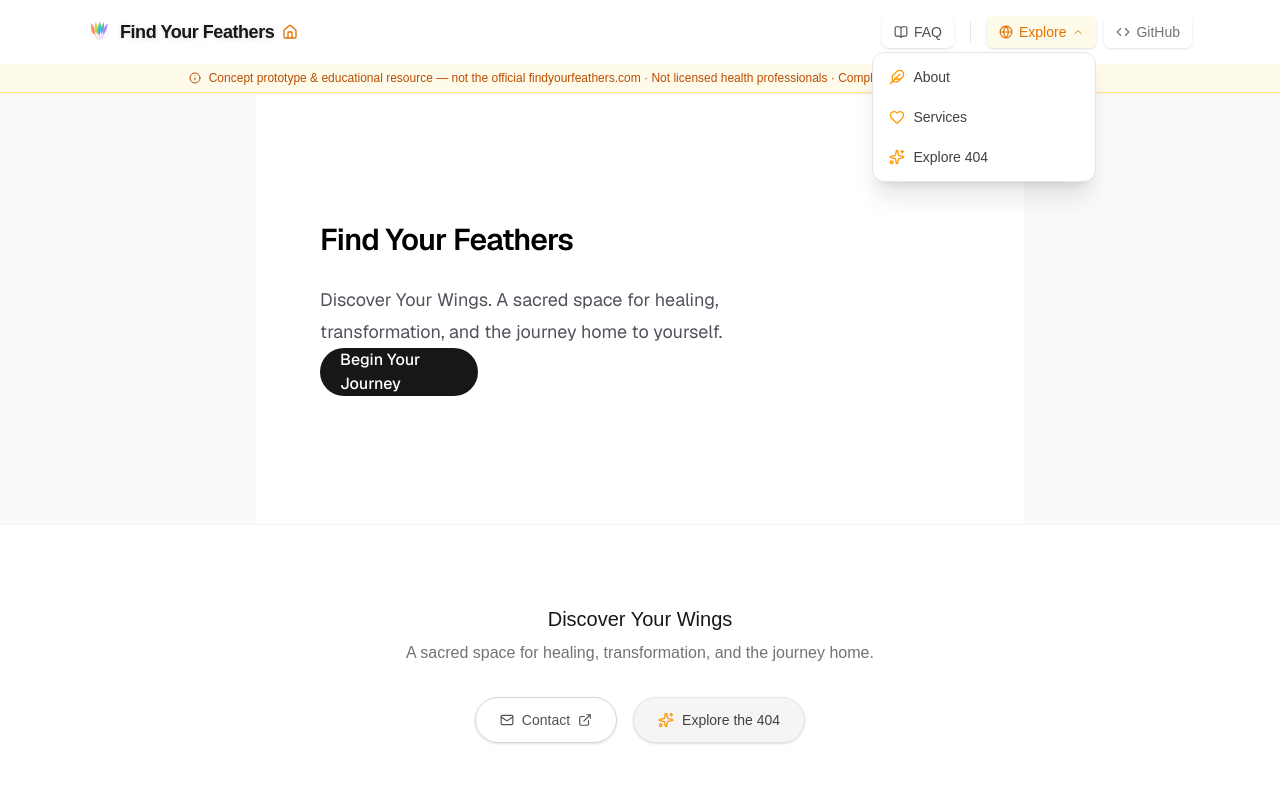
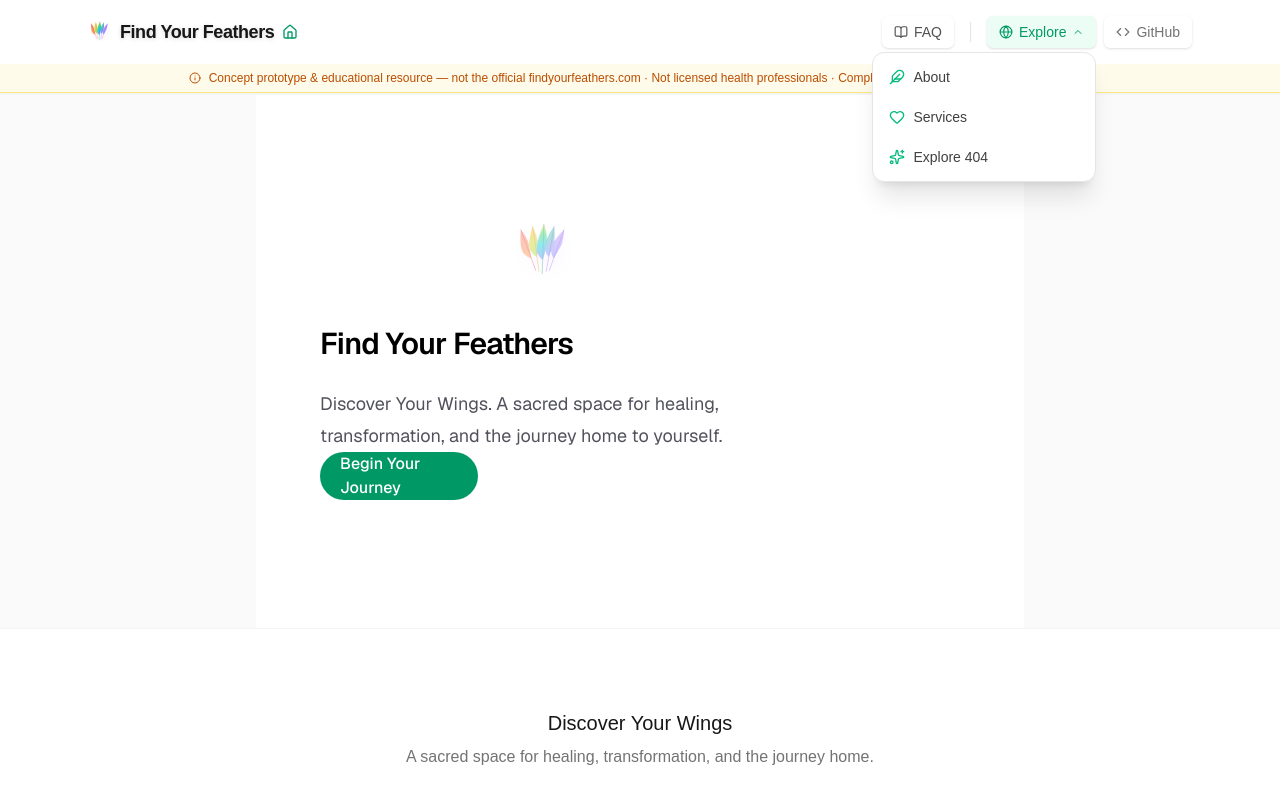
Before and after one commit to drasticstatic/findyourfeathers-public-preview, a Next.js app: page / in a window 1280 px wide. Both pictures are taken after a click on the button "Explore". Shown: the top 800 px of the page. Built offline with nearby package versions, Linux system fonts and the light colour scheme.

Commit message:
Sync from private repo

```diff
--- a/src/app/not-found.tsx
+++ b/src/app/not-found.tsx
@@ -1,10 +1,24 @@
 "use client";
 
+import { useState, useEffect } from "react";
 import { motion } from "framer-motion";
 import Link from "next/link";
 import { Home, Feather } from "lucide-react";
 
+function useMountCheck() {
+  const [mounted, setMounted] = useState(false);
+  useEffect(() => {
+    setMounted(true);
+  }, []);
+  return mounted;
+}
+
 export default function NotFound() {
+  useMountCheck();
+  const isBrowser = typeof window !== "undefined";
+  const isDev = isBrowser && (window.location.hostname === "localhost" || window.location.hostname.includes("127.0.0.1"));
+  const siteBasePath = isDev ? "" : "/findyourfeathers-public-preview";
+
   return (
     <div className="flex flex-col items-center justify-center min-h-screen px-6 text-center bg-gradient-to-b from-emerald-50 via-white to-white dark:from-neutral-950 dark:via-neutral-950 dark:to-neutral-900">
       <motion.div
@@ -13,7 +27,7 @@ export default function NotFound() {
         transition={{ duration: 0.6, ease: "easeOut" as const }}
         className="relative"
       >
-        {/* 404 number */}
+        {/* 404 number with favicon watermark */}
         <div className="relative">
           <span className="text-[8rem] sm:text-[12rem] font-bold leading-none text-emerald-100 dark:text-neutral-800 select-none">
             404
@@ -21,6 +35,17 @@ export default function NotFound() {
           <div className="absolute inset-0 flex items-center justify-center">
             <Feather className="h-16 w-16 text-emerald-500 dark:text-emerald-400 opacity-60" />
           </div>
+        </div>
+
+        {/* Favicon watermark */}
+        <div className="fixed top-[40%] left-1/2 -translate-x-1/2 -translate-y-1/2 pointer-events-none z-0" aria-hidden>
+          <motion.img
+            src={`${siteBasePath}/favicon.svg`}
+            alt=""
+            className="h-[50vh] w-[50vh] sm:h-[60vh] sm:w-[60vh] max-w-[80vw] max-h-[80vw] opacity-[0.10] dark:opacity-[0.06] select-none"
+            animate={{ scale: [1, 1.03, 1], opacity: [0.10, 0.13, 0.10] }}
+            transition={{ duration: 4, repeat: Infinity, ease: "easeInOut" }}
+          />
         </div>
 
         <h1 className="mt-6 text-2xl sm:text-3xl font-semibold text-neutral-900 dark:text-neutral-50">
--- a/src/app/page.tsx
+++ b/src/app/page.tsx
@@ -1,8 +1,43 @@
+"use client";
+
+import { useState, useEffect } from "react";
+import { motion } from "framer-motion";
+
+function useMountCheck() {
+  const [mounted, setMounted] = useState(false);
+  useEffect(() => {
+    setMounted(true);
+  }, []);
+  return mounted;
+}
+
 export default function Home() {
+  useMountCheck();
+  const isBrowser = typeof window !== "undefined";
+  const isDev = isBrowser && (window.location.hostname === "localhost" || window.location.hostname.includes("127.0.0.1"));
+  const siteBasePath = isDev ? "" : "/findyourfeathers-public-preview";
+
   return (
-    <div className="flex flex-col flex-1 items-center justify-center bg-zinc-50 font-sans dark:bg-black">
-      <main className="flex flex-1 w-full max-w-3xl flex-col items-center justify-between py-32 px-16 bg-white dark:bg-black sm:items-start">
+    <div className="flex flex-col flex-1 items-center justify-center bg-zinc-50 font-sans dark:bg-black relative overflow-hidden">
+      {/* Favicon watermark */}
+      <div className="fixed top-1/2 left-1/2 -translate-x-1/2 -translate-y-1/2 pointer-events-none z-0" aria-hidden>
+        <motion.img
+          src={`${siteBasePath}/favicon.svg`}
+          alt=""
+          className="h-[40vh] w-[40vh] max-w-[60vw] max-h-[60vw] opacity-[0.08] dark:opacity-[0.06] select-none"
+          animate={{ scale: [1, 1.03, 1], opacity: [0.08, 0.12, 0.08] }}
+          transition={{ duration: 4, repeat: Infinity, ease: "easeInOut" }}
+        />
+      </div>
+
+      <main className="flex flex-1 w-full max-w-3xl flex-col items-center justify-between py-32 px-16 bg-white dark:bg-black sm:items-start relative z-10">
         <div className="flex flex-col items-center gap-6 text-center sm:items-start sm:text-left">
+          <img
+            src={`${siteBasePath}/favicon.svg`}
+            alt=""
+            className="mx-auto h-16 w-16 mb-4 opacity-50 pointer-events-none select-none"
+            aria-hidden
+          />
           <h1 className="max-w-xs text-3xl font-semibold leading-10 tracking-tight text-black dark:text-zinc-50">
             Find Your Feathers
           </h1>
@@ -13,7 +48,7 @@ export default function Home() {
         </div>
         <div className="flex flex-col gap-4 text-base font-medium sm:flex-row">
           <a
-            className="flex h-12 w-full items-center justify-center gap-2 rounded-full bg-foreground px-5 text-background transition-colors hover:bg-[#383838] dark:hover:bg-[#ccc] md:w-[158px]"
+            className="flex h-12 w-full items-center justify-center gap-2 rounded-full bg-emerald-600 dark:bg-emerald-500 px-5 text-white transition-colors hover:bg-emerald-700 dark:hover:bg-emerald-400 md:w-[158px]"
             href="#explore"
           >
             Begin Your Journey
--- a/src/components/layout/Navbar.tsx
+++ b/src/components/layout/Navbar.tsx
@@ -78,11 +78,11 @@ export default function Navbar() {
           <Link
             href="/"
             onClick={handleHomeClick}
-            className="inline-flex items-center gap-2 text-lg font-semibold tracking-tight text-neutral-900 dark:text-neutral-50 hover:text-amber-600 dark:hover:text-amber-400 transition-colors group min-h-[44px] min-w-[44px]"
+            className="inline-flex items-center gap-2 text-lg font-semibold tracking-tight text-neutral-900 dark:text-neutral-50 hover:text-emerald-600 dark:hover:text-emerald-400 transition-colors group min-h-[44px] min-w-[44px]"
           >
             <img src="/favicon.svg" alt="" className="h-6 w-6 group-hover:scale-110 transition-transform" />
             <span className="drop-shadow-sm">Find Your Feathers</span>
-            <Home className="h-4 w-4 text-amber-600 dark:text-amber-400 group-hover:scale-110 transition-transform" />
+            <Home className="h-4 w-4 text-emerald-600 dark:text-emerald-400 group-hover:scale-110 transition-transform" />
           </Link>
 
           <div className="hidden md:flex items-center gap-2 flex-1 justify-end">
@@ -93,7 +93,7 @@ export default function Navbar() {
                   href={link.href}
                   target="_blank"
                   rel="noopener noreferrer"
-                  className="inline-flex items-center gap-1.5 px-3 py-1.5 text-sm text-neutral-600 dark:text-neutral-400 hover:text-amber-600 dark:hover:text-amber-400 transition-all rounded-md hover:bg-neutral-100 dark:hover:bg-neutral-800/50 shadow-sm hover:shadow-md hover:-translate-y-0.5"
+                  className="inline-flex items-center gap-1.5 px-3 py-1.5 text-sm text-neutral-600 dark:text-neutral-400 hover:text-emerald-600 dark:hover:text-emerald-400 transition-all rounded-md hover:bg-neutral-100 dark:hover:bg-neutral-800/50 shadow-sm hover:shadow-md hover:-translate-y-0.5"
                 >
                   <link.icon className="h-3.5 w-3.5" />
                   {link.label}
@@ -105,8 +105,8 @@ export default function Navbar() {
                   href={link.href}
                   className={`inline-flex items-center gap-1.5 px-3 py-1.5 text-sm rounded-md transition-all shadow-sm hover:shadow-md hover:-translate-y-0.5 ${
                     pathname === link.href
-                      ? "text-amber-600 dark:text-amber-400 bg-amber-50 dark:bg-amber-950/30"
-                      : "text-neutral-600 dark:text-neutral-400 hover:text-amber-600 dark:hover:text-amber-400 hover:bg-neutral-100 dark:hover:bg-neutral-800/50"
+                      ? "text-emerald-600 dark:text-emerald-400 bg-emerald-50 dark:bg-emerald-950/30"
+                      : "text-neutral-600 dark:text-neutral-400 hover:text-emerald-600 dark:hover:text-emerald-400 hover:bg-neutral-100 dark:hover:bg-neutral-800/50"
                   }`}
                 >
                   <link.icon className="h-3.5 w-3.5" />
@@ -123,8 +123,8 @@ export default function Navbar() {
                 onClick={() => setSiteMenuOpen(!siteMenuOpen)}
                 className={`inline-flex items-center gap-1.5 px-3 py-1.5 text-sm rounded-md transition-all shadow-sm hover:shadow-md hover:-translate-y-0.5 ${
                   siteMenuOpen
-                    ? "text-amber-600 dark:text-amber-400 bg-amber-50 dark:bg-amber-950/30"
-                    : "text-neutral-600 dark:text-neutral-400 hover:text-amber-600 dark:hover:text-amber-400 hover:bg-neutral-100 dark:hover:bg-neutral-800/50"
+                    ? "text-emerald-600 dark:text-emerald-400 bg-emerald-50 dark:bg-emerald-950/30"
+                    : "text-neutral-600 dark:text-neutral-400 hover:text-emerald-600 dark:hover:text-emerald-400 hover:bg-neutral-100 dark:hover:bg-neutral-800/50"
                 }`}
               >
                 <Globe className="h-3.5 w-3.5" />
@@ -143,11 +143,11 @@ export default function Navbar() {
                       onClick={() => setSiteMenuOpen(false)}
                       className={`flex items-center gap-2 px-4 py-2.5 text-sm transition-colors ${
                         pathname === link.href
-                          ? "text-amber-600 dark:text-amber-400 bg-amber-50 dark:bg-amber-950/30"
-                          : "text-neutral-700 dark:text-neutral-300 hover:text-amber-600 dark:hover:text-amber-400 hover:bg-neutral-50 dark:hover:bg-neutral-800/50"
+                          ? "text-emerald-600 dark:text-emerald-400 bg-emerald-50 dark:bg-emerald-950/30"
+                          : "text-neutral-700 dark:text-neutral-300 hover:text-emerald-600 dark:hover:text-emerald-400 hover:bg-neutral-50 dark:hover:bg-neutral-800/50"
                       }`}
                     >
-                      <link.icon className="h-4 w-4 text-amber-500" />
+                      <link.icon className="h-4 w-4 text-emerald-500" />
                       {link.label}
                     </Link>
                   ))}
@@ -170,7 +170,7 @@ export default function Navbar() {
           {/* Hamburger */}
           <button
             onClick={() => setMenuOpen(!menuOpen)}
-            className="md:hidden p-2 -mr-2 text-neutral-700 dark:text-neutral-300 hover:text-amber-600 dark:hover:text-amber-400 transition-colors shadow-sm hover:shadow-md rounded-md"
+            className="md:hidden p-2 -mr-2 text-neutral-700 dark:text-neutral-300 hover:text-emerald-600 dark:hover:text-emerald-400 transition-colors shadow-sm hover:shadow-md rounded-md"
             aria-label={menuOpen ? "Close menu" : "Open menu"}
           >
             {menuOpen ? <X className="h-6 w-6" /> : <Menu className="h-6 w-6" />}
@@ -216,11 +216,11 @@ export default function Navbar() {
                 }}
                 className={`flex items-center gap-2 px-4 py-3 text-sm rounded-lg transition-all shadow-sm hover:shadow-md hover:-translate-y-0.5 ${
                   pathname === "/"
-                    ? "text-amber-600 dark:text-amber-400 bg-amber-50 dark:bg-amber-950/30 font-medium"
-                    : "text-neutral-700 dark:text-neutral-300 hover:text-amber-600 dark:hover:text-amber-400 hover:bg-neutral-50 dark:hover:bg-neutral-800/50"
+                    ? "text-emerald-600 dark:text-emerald-400 bg-emerald-50 dark:bg-emerald-950/30 font-medium"
+                    : "text-neutral-700 dark:text-neutral-300 hover:text-emerald-600 dark:hover:text-emerald-400 hover:bg-neutral-50 dark:hover:bg-neutral-800/50"
                 }`}
               >
-                <Home className="h-4 w-4 text-amber-500" />
+                <Home className="h-4 w-4 text-emerald-500" />
                 Home
               </Link>
 
@@ -231,11 +231,11 @@ export default function Navbar() {
                   onClick={() => setMenuOpen(false)}
                   className={`flex items-center gap-2 px-4 py-3 text-sm rounded-lg transition-all shadow-sm hover:shadow-md hover:-translate-y-0.5 ${
                     pathname === link.href
-                      ? "text-amber-600 dark:text-amber-400 bg-amber-50 dark:bg-amber-950/30 font-medium"
-                      : "text-neutral-700 dark:text-neutral-300 hover:text-amber-600 dark:hover:text-amber-400 hover:bg-neutral-50 dark:hover:bg-neutral-800/50"
+                      ? "text-emerald-600 dark:text-emerald-400 bg-emerald-50 dark:bg-emerald-950/30 font-medium"
+                      : "text-neutral-700 dark:text-neutral-300 hover:text-emerald-600 dark:hover:text-emerald-400 hover:bg-neutral-50 dark:hover:bg-neutral-800/50"
                   }`}
                 >
-                  <link.icon className="h-4 w-4 text-amber-500" />
+                  <link.icon className="h-4 w-4 text-emerald-500" />
                   {link.label}
                 </Link>
               ))}
@@ -253,11 +253,11 @@ export default function Navbar() {
                   onClick={() => setMenuOpen(false)}
                   className={`flex items-center gap-2 px-4 py-3 text-sm rounded-lg transition-all shadow-sm hover:shadow-md hover:-translate-y-0.5 ${
                     pathname === link.href
-                      ? "text-amber-600 dark:text-amber-400 bg-amber-50 dark:bg-amber-950/30 font-medium"
-                      : "text-neutral-700 dark:text-neutral-300 hover:text-amber-600 dark:hover:text-amber-400 hover:bg-neutral-50 dark:hover:bg-neutral-800/50"
+                      ? "text-emerald-600 dark:text-emerald-400 bg-emerald-50 dark:bg-emerald-950/30 font-medium"
+                      : "text-neutral-700 dark:text-neutral-300 hover:text-emerald-600 dark:hover:text-emerald-400 hover:bg-neutral-50 dark:hover:bg-neutral-800/50"
                   }`}
                 >
-                  <link.icon className="h-4 w-4 text-amber-500" />
+                  <link.icon className="h-4 w-4 text-emerald-500" />
                   {link.label}
                 </Link>
               ))}
```
